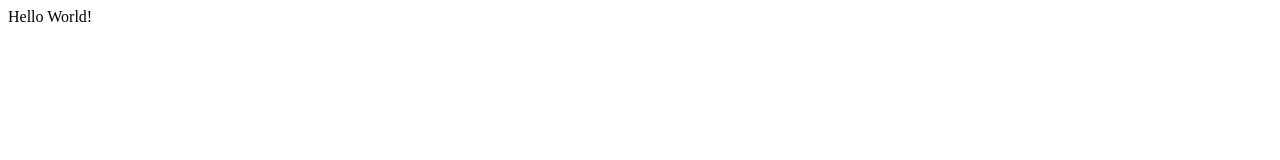
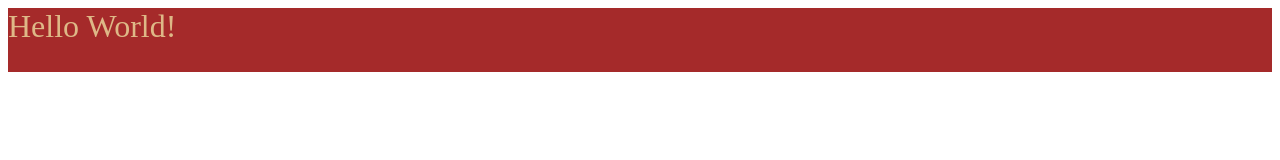
Before and after one commit to oxenprogrammer/microverse-day1, a plain HTML site: page index.html in a window 1280 px wide. Drawn offline with Linux system fonts and the light colour scheme.

Commit message:
perf(linter): add styles.css file

```diff
--- a/index.html
+++ b/index.html
@@ -3,10 +3,11 @@
 <head>
     <meta charset="UTF-8">
     <meta name="viewport" content="width=device-width, initial-scale=1.0">
+    <link rel="stylesheet" type="text/css" href="./styles.css">
     <title>Hello World</title>
 </head>
 <body>
-    <header>
+    <header class="header">
         Hello World!
     </header>
 </body>
--- /dev/null
+++ b/styles.css
@@ -0,0 +1,7 @@
+.header {
+    max-width: 100%;
+    height: 64px;
+    background-color: brown;
+    font-size: 32px;
+    color: burlywood;
+}
```
